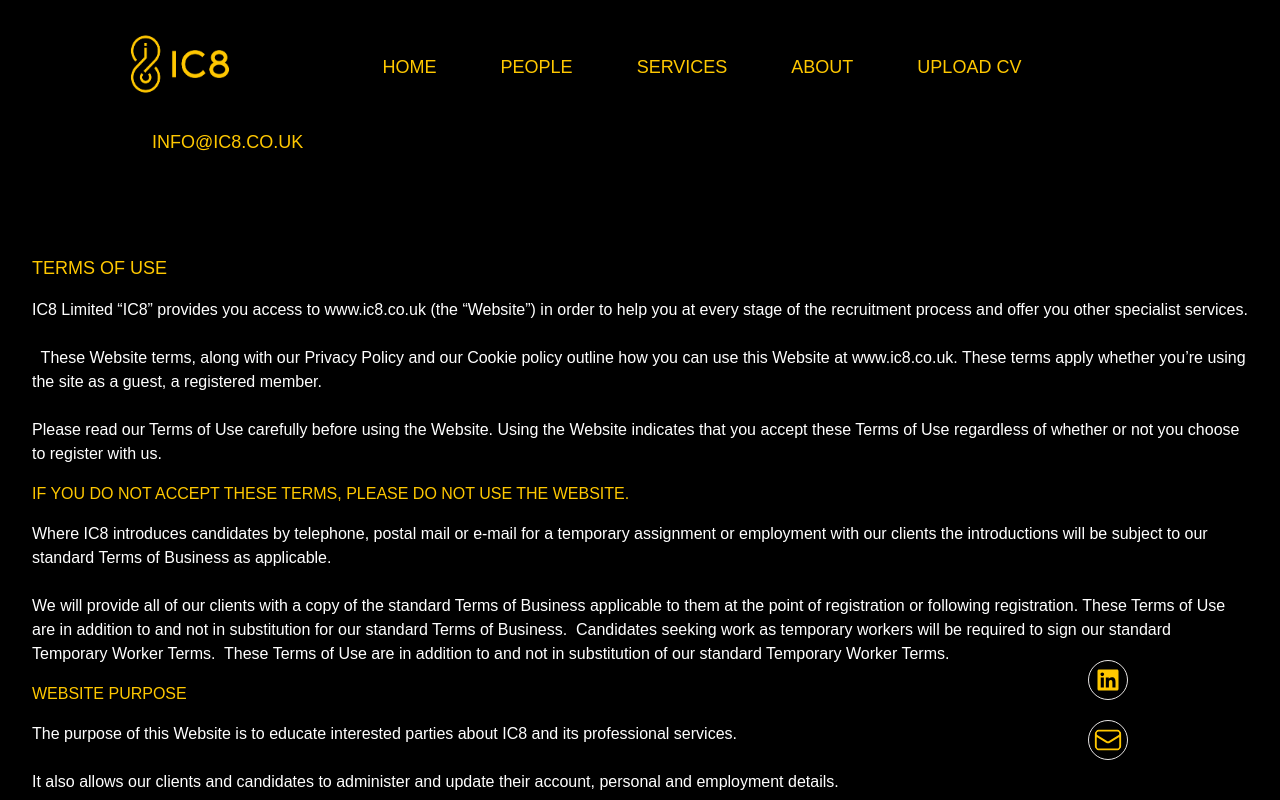
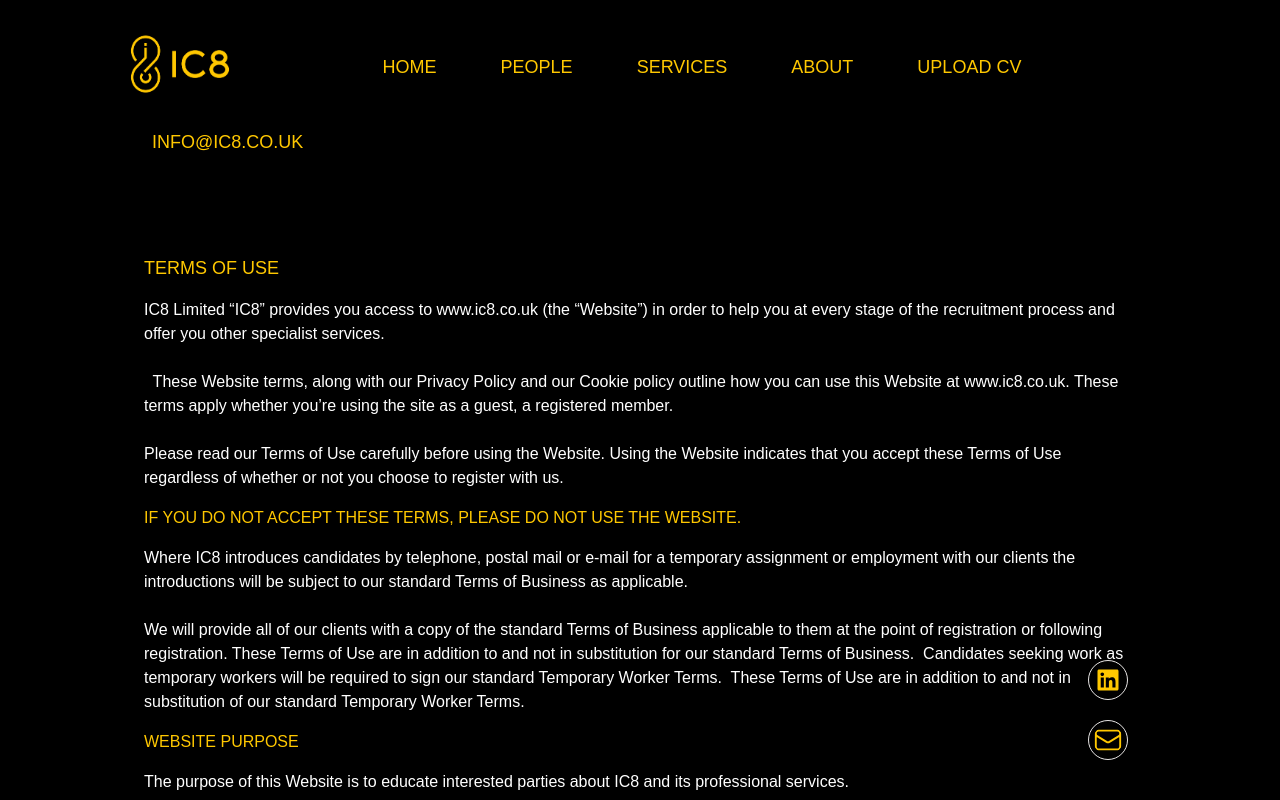
Before and after one commit to technologyconsulting/ic8-production, a Next.js app: page /terms-of-use in a window 1280 px wide. Shown: the top 800 px of the page. Built offline with nearby package versions, Linux system fonts and the light colour scheme; no server answers.

Commit message:
styling: updated TOU styling

```diff
--- a/src/app/(terms)/terms-of-use/page.tsx
+++ b/src/app/(terms)/terms-of-use/page.tsx
@@ -3,7 +3,7 @@ import React from "react";
 
 function Terms() {
   return (
-    <section className="px-8 text-white">
+    <section className="relative m-auto flex h-fit w-full min-w-20 flex-col px-4 text-white xl:w-4/5 xl:max-w-screen-xl">
       <h1 className="py-4 text-lg uppercase text-ic8">Terms of use</h1>
       <p>
         IC8 Limited “IC8” provides you access to www.ic8.co.uk (the “Website”)
```
